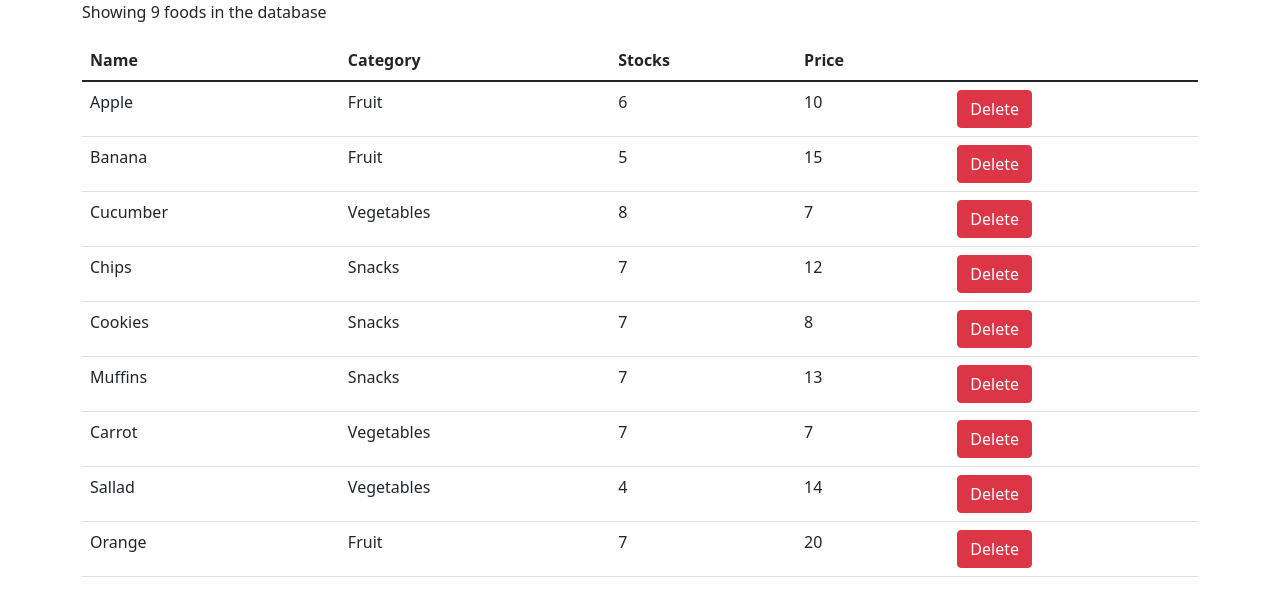
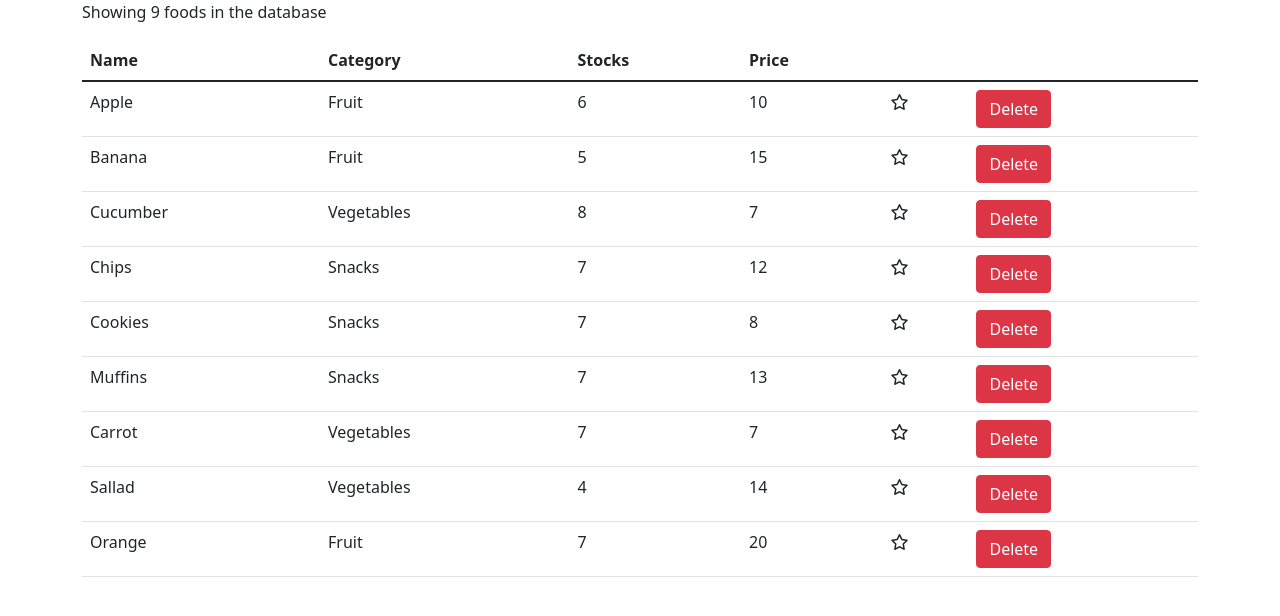
Before and after one commit to JawdatKafafi/intensive-foods, a React (Create React App) app: page / in a window 1280 px wide. Shown: the top 616 px of the page. Built offline with nearby package versions, Linux system fonts and the light colour scheme.

Commit message:
Added favofunction and common file

```diff
--- a/package.json
+++ b/package.json
@@ -4,6 +4,7 @@
   "private": true,
   "homepage": "https://JawdatKafafi.github.io/intensive-foods",
   "dependencies": {
+    "@fortawesome/fontawesome-free": "^6.1.2",
     "@testing-library/jest-dom": "^5.16.4",
     "@testing-library/react": "^13.3.0",
     "@testing-library/user-event": "^13.5.0",
--- a/src/components/Foods.jsx
+++ b/src/components/Foods.jsx
@@ -1,8 +1,17 @@
 import React, { Component } from "react";
 import { getFoods } from "../Services/fakeFoodService";
+import Favorite from "./common/Favorite";
 class Foods extends Component {
   state = {
     foods: getFoods(),
+  };
+
+  handleFavor = (food) => {
+    const foods = [...this.state.foods];
+    const index = foods.indexOf(food);
+    foods[index] = { ...food };
+    foods[index].isFavorite = !foods[index].isFavorite;
+    this.setState({ foods });
   };
 
   render() {
@@ -20,6 +29,8 @@ class Foods extends Component {
               <th>Category</th>
               <th>Stocks</th>
               <th>Price</th>
+              <th />
+              <th />
             </tr>
           </thead>
           <tbody>
@@ -29,6 +40,12 @@ class Foods extends Component {
                 <td>{food.category.name}</td>
                 <td>{food.numberInStock}</td>
                 <td>{food.price}</td>
+                <td>
+                  <Favorite
+                    onFavor={() => this.handleFavor(food)}
+                    isFavorite={food.isFavorite}
+                  />
+                </td>
                 <td>
                   <button
                     onClick={() => this.handleDelete(food)}
--- /dev/null
+++ b/src/components/common/Favorite.jsx
@@ -0,0 +1,18 @@
+import React, { Component } from "react";
+
+class Favorite extends Component {
+  render() {
+    let classes = "fa-star fa-";
+    classes += this.props.isFavorite ? "solid" : "regular";
+
+    return (
+      <i
+        style={{ cursor: "pointer" }}
+        onClick={this.props.onFavor}
+        className={classes}
+      />
+    );
+  }
+}
+
+export default Favorite;
--- a/src/index.js
+++ b/src/index.js
@@ -2,6 +2,7 @@ import React from "react";
 import ReactDOM from "react-dom/client";
 import App from "./App";
 import "bootstrap/dist/css/bootstrap.css";
+import "@fortawesome/fontawesome-free/css/all.css";
 
 const root = ReactDOM.createRoot(document.getElementById("root"));
 root.render(<App />);
```
Also changed, not shown: 1 other file (tests, documents, lock files or other folders).
